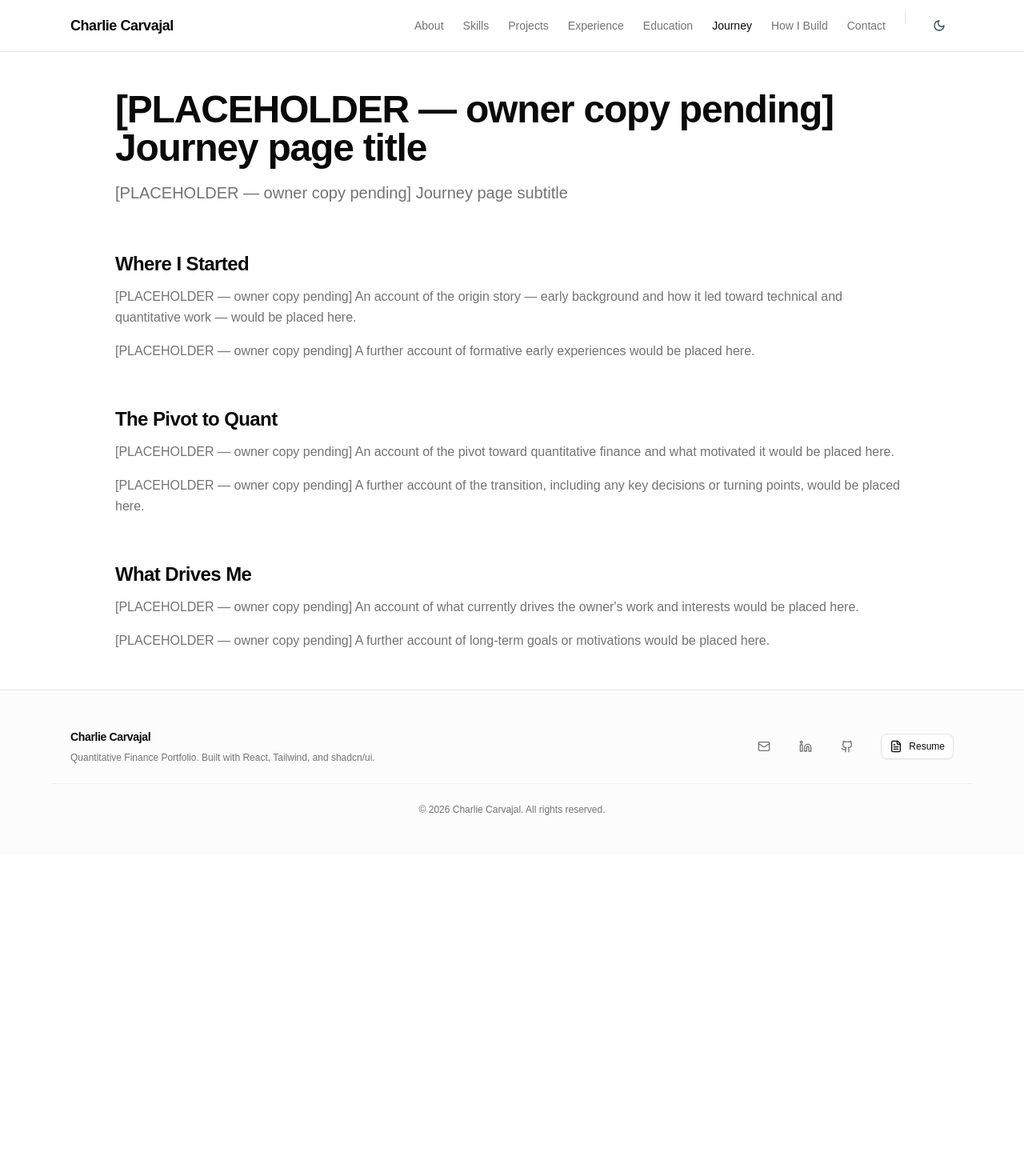
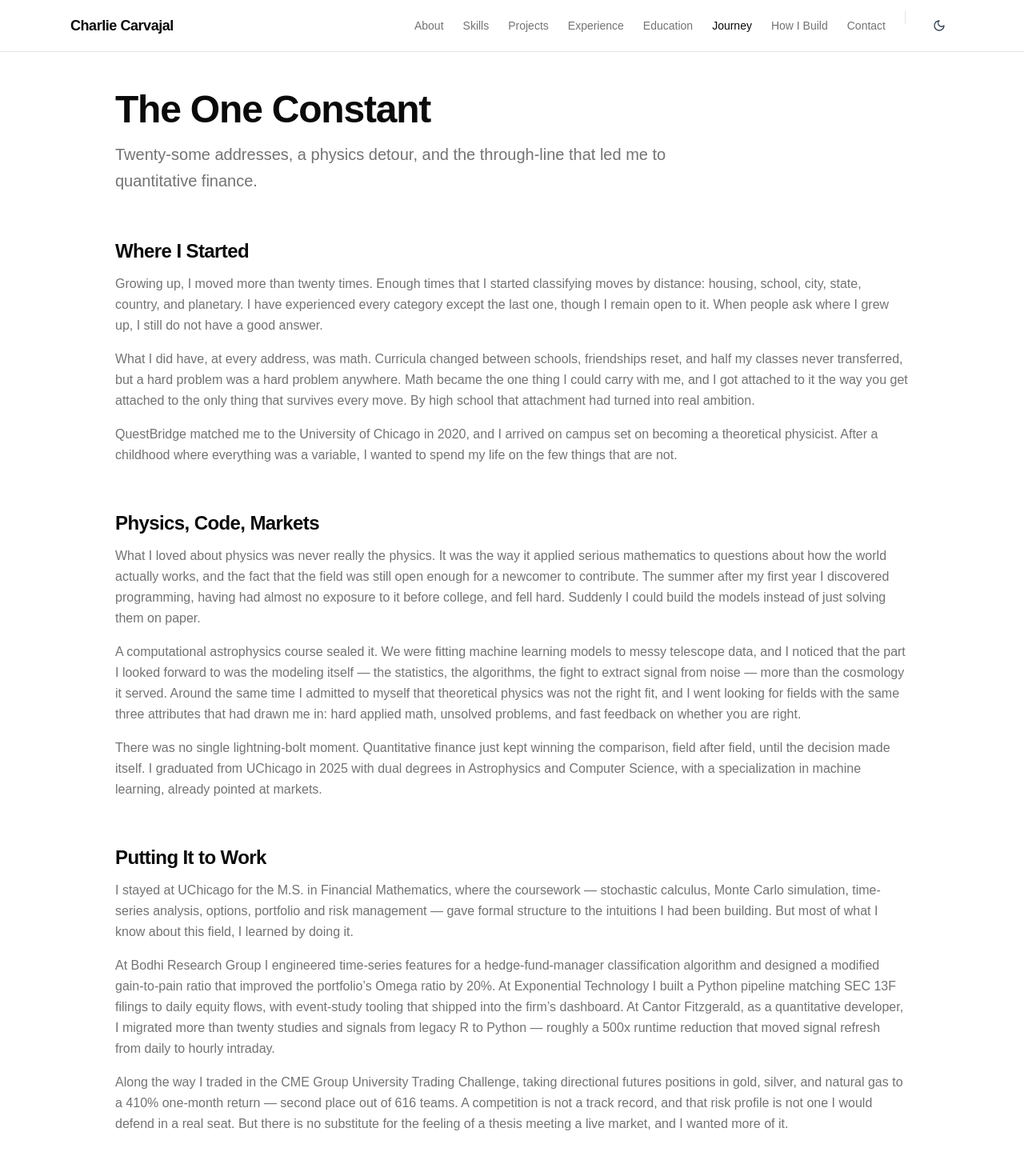
Before and after one commit to Emax25/portfolio-website, a React (Vite) app: page /journey in a window 1280 px wide. Shown: the top 1470 px of the page at 80% size. Before the commit the page ends 1068 px from the top, so only its background shows below. Built offline with nearby package versions, Linux system fonts and the light colour scheme.

Commit message:
added journey

```diff
--- a/src/content/journey.ts
+++ b/src/content/journey.ts
@@ -1,31 +1,43 @@
 import type { JourneyContent } from './types';
 
 export const journey: JourneyContent = {
-  title: '[PLACEHOLDER — owner copy pending] Journey page title',
-  subtitle: '[PLACEHOLDER — owner copy pending] Journey page subtitle',
+  title: 'The One Constant',
+  subtitle:
+    'Twenty-some addresses, a physics detour, and the through-line that led me to quantitative finance.',
   sections: [
     {
       id: 'origin',
       heading: 'Where I Started',
       body: [
-        '[PLACEHOLDER — owner copy pending] An account of the origin story — early background and how it led toward technical and quantitative work — would be placed here.',
-        '[PLACEHOLDER — owner copy pending] A further account of formative early experiences would be placed here.'
+        'Growing up, I moved more than twenty times. Enough times that I started classifying moves by distance: housing, school, city, state, country, and planetary. I have experienced every category except the last one, though I remain open to it. When people ask where I grew up, I still do not have a good answer.',
+        'What I did have, at every address, was math. Curricula changed between schools, friendships reset, and half my classes never transferred, but a hard problem was a hard problem anywhere. Math became the one thing I could carry with me, and I got attached to it the way you get attached to the only thing that survives every move. By high school that attachment had turned into real ambition.',
+        'QuestBridge matched me to the University of Chicago in 2020, and I arrived on campus set on becoming a theoretical physicist. After a childhood where everything was a variable, I wanted to spend my life on the few things that are not.'
       ]
     },
     {
       id: 'pivot',
-      heading: 'The Pivot to Quant',
+      heading: 'Physics, Code, Markets',
       body: [
-        '[PLACEHOLDER — owner copy pending] An account of the pivot toward quantitative finance and what motivated it would be placed here.',
-        '[PLACEHOLDER — owner copy pending] A further account of the transition, including any key decisions or turning points, would be placed here.'
+        'What I loved about physics was never really the physics. It was the way it applied serious mathematics to questions about how the world actually works, and the fact that the field was still open enough for a newcomer to contribute. The summer after my first year I discovered programming, having had almost no exposure to it before college, and fell hard. Suddenly I could build the models instead of just solving them on paper.',
+        'A computational astrophysics course sealed it. We were fitting machine learning models to messy telescope data, and I noticed that the part I looked forward to was the modeling itself — the statistics, the algorithms, the fight to extract signal from noise — more than the cosmology it served. Around the same time I admitted to myself that theoretical physics was not the right fit, and I went looking for fields with the same three attributes that had drawn me in: hard applied math, unsolved problems, and fast feedback on whether you are right.',
+        'There was no single lightning-bolt moment. Quantitative finance just kept winning the comparison, field after field, until the decision made itself. I graduated from UChicago in 2025 with dual degrees in Astrophysics and Computer Science, with a specialization in machine learning, already pointed at markets.'
+      ]
+    },
+    {
+      id: 'proof',
+      heading: 'Putting It to Work',
+      body: [
+        'I stayed at UChicago for the M.S. in Financial Mathematics, where the coursework — stochastic calculus, Monte Carlo simulation, time-series analysis, options, portfolio and risk management — gave formal structure to the intuitions I had been building. But most of what I know about this field, I learned by doing it.',
+        'At Bodhi Research Group I engineered time-series features for a hedge-fund-manager classification algorithm and designed a modified gain-to-pain ratio that improved the portfolio’s Omega ratio by 20%. At Exponential Technology I built a Python pipeline matching SEC 13F filings to daily equity flows, with event-study tooling that shipped into the firm’s dashboard. At Cantor Fitzgerald, as a quantitative developer, I migrated more than twenty studies and signals from legacy R to Python — roughly a 500x runtime reduction that moved signal refresh from daily to hourly intraday.',
+        'Along the way I traded in the CME Group University Trading Challenge, taking directional futures positions in gold, silver, and natural gas to a 410% one-month return — second place out of 616 teams. A competition is not a track record, and that risk profile is not one I would defend in a real seat. But there is no substitute for the feeling of a thesis meeting a live market, and I wanted more of it.'
       ]
     },
     {
       id: 'drive',
       heading: 'What Drives Me',
       body: [
-        '[PLACEHOLDER — owner copy pending] An account of what currently drives the owner\'s work and interests would be placed here.',
-        '[PLACEHOLDER — owner copy pending] A further account of long-term goals or motivations would be placed here.'
+        'The through-line in everything above is the same: take a messy real-world signal and build something rigorous, fast, and testable around it. That is what pulled me into physics, what made me fall for programming, and what I now get to do with market data — except markets grade your model every single day, which is exactly the kind of feedback I went looking for.',
+        'I find it fitting that after a childhood where everything kept changing, I chose a field where everything changes by design — and the job is to find what does not. That is the work I want to keep doing: deeper stochastic modeling, sharper machine learning, faster systems, applied end to end on problems where being right is measurable. The addresses never stayed the same. The pursuit has.'
       ]
     }
   ]
```
